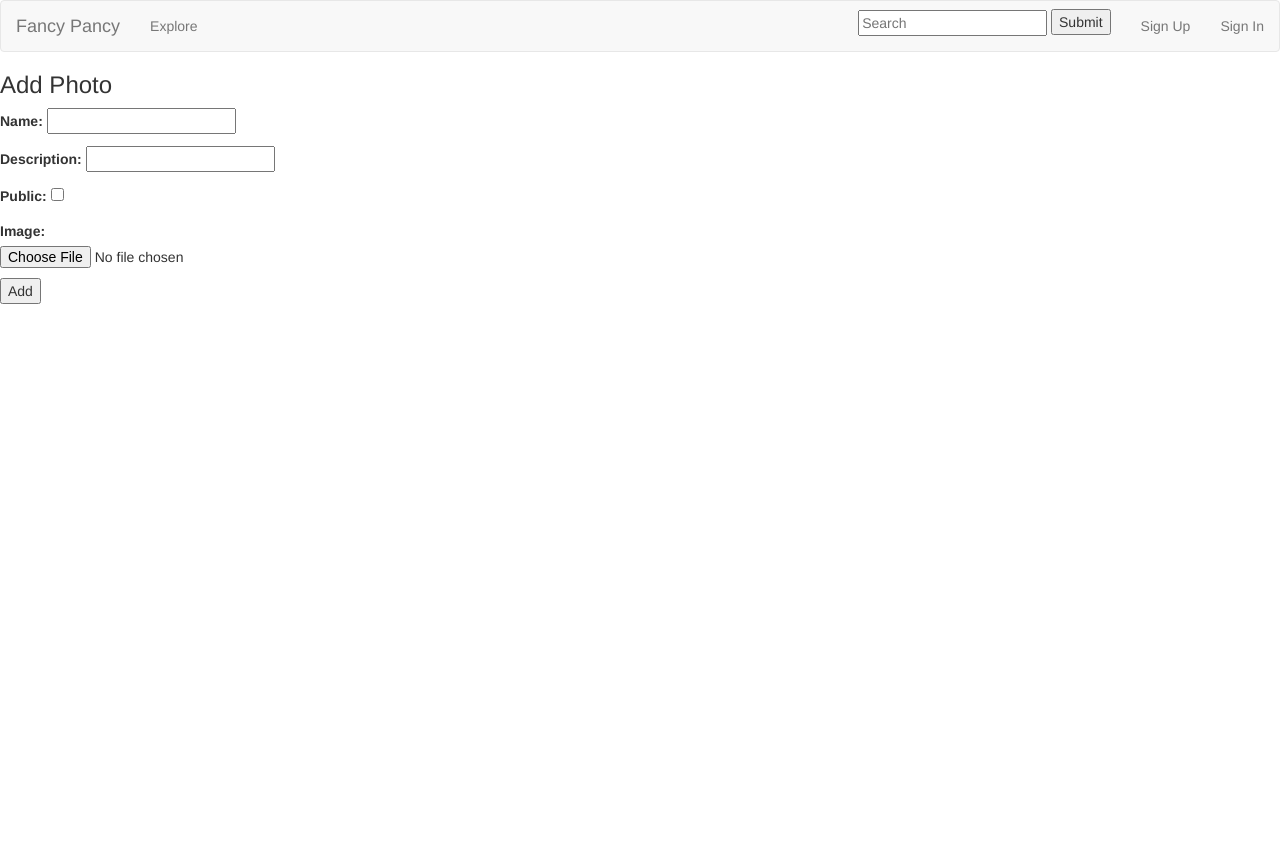
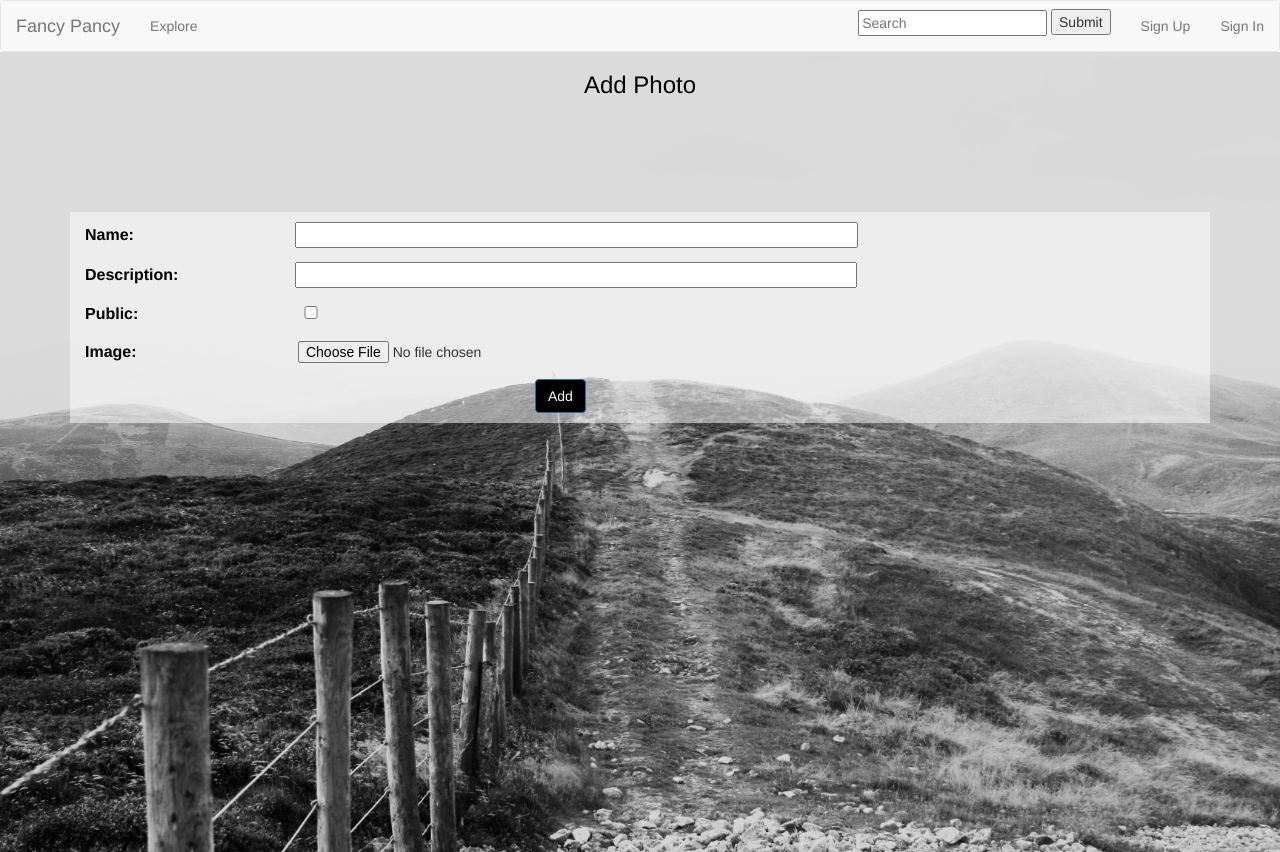
Before and after one commit to awpcourse/fancy-pancy, a Django app: page /add-photo/ in a window 1280 px wide. Before the commit the page ends 304 px from the top, so only its background shows below. Run offline with Django 3.2, Linux system fonts and the light colour scheme; some libraries are stand-ins or nearby versions.

Commit message:
Add addphoto style

```diff
--- a/fancy/pansy/static/stylesheet.css
+++ b/fancy/pansy/static/stylesheet.css
@@ -122,3 +122,51 @@
 .signup-form .btn-primary:hover {
   background-color: #9DA942;
 }
+
+/* Add photo */
+.addphoto-form {
+  background: url('addphoto.jpeg');
+  background-position: center;
+  background-size: cover;
+  height: 800px;
+}
+
+.addphoto-form form {
+  margin-top: 10%;
+  background-color: rgba(255,255,255,.5);
+  padding-top: 10px;
+  padding-bottom: 10px;
+  padding-left: 15px;
+}
+
+.addphoto-form h3 {
+  text-align: center;
+  color: black;
+}
+
+.addphoto-form input {
+  margin-left: 10%;
+  width: 50%;
+}
+.addphoto-form input#id_name {
+  margin-left: 14%;
+}
+
+.addphoto-form input#id_public {
+  margin-left: -10%;
+}
+
+.addphoto-form input#id_image {
+  display: inline;
+  margin-left: 14%;
+}
+
+.addphoto-form label {
+  color: black;
+  font-size: 16px;
+}
+
+.addphoto-form button {
+  margin-left: 40%;
+  background-color: black;
+}
--- a/fancy/pansy/templates/add-photo.html
+++ b/fancy/pansy/templates/add-photo.html
@@ -1,6 +1,7 @@
 {% extends 'base.html' %}
 
 {% block content %}
+<!--
   <h3>Add Photo</h3>
   <p class="error">{{ message }}</p>
   <form method="post" enctype="multipart/form-data">
@@ -9,5 +10,20 @@
     {{ form.as_p }}
     <button type="submit">Add</button>
   </form>
+  -->
+<article class="picture-box addphoto-form">
+<div class="picture-canvas">
+  <div class="container">
+    <h3>Add Photo</h3>
+    <p class="error">{{ message }}</p>
+    <form method="post" enctype="multipart/form-data">
+
+      {% csrf_token %}
+      {{ form.as_p }}
+      <button type="submit" class="btn btn-primary">Add</button>
+    </form>
+  </div>
+</div>
+</article>
 
 {% endblock %}
```
Also changed, not shown: fancy/media/buburuza.jpeg (added), fancy/media/buburuza_VzYiZ1x.jpeg (added), fancy/pansy/static/addphoto.jpeg (added).
